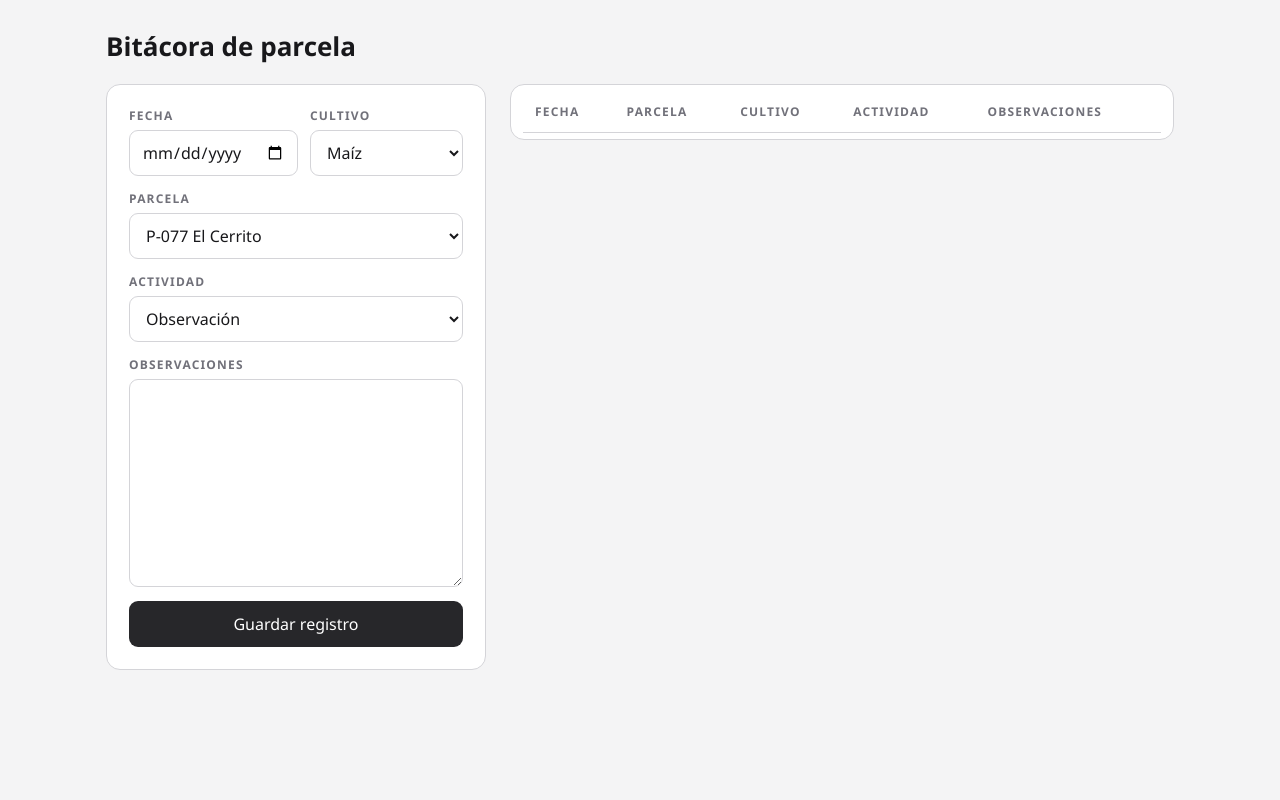
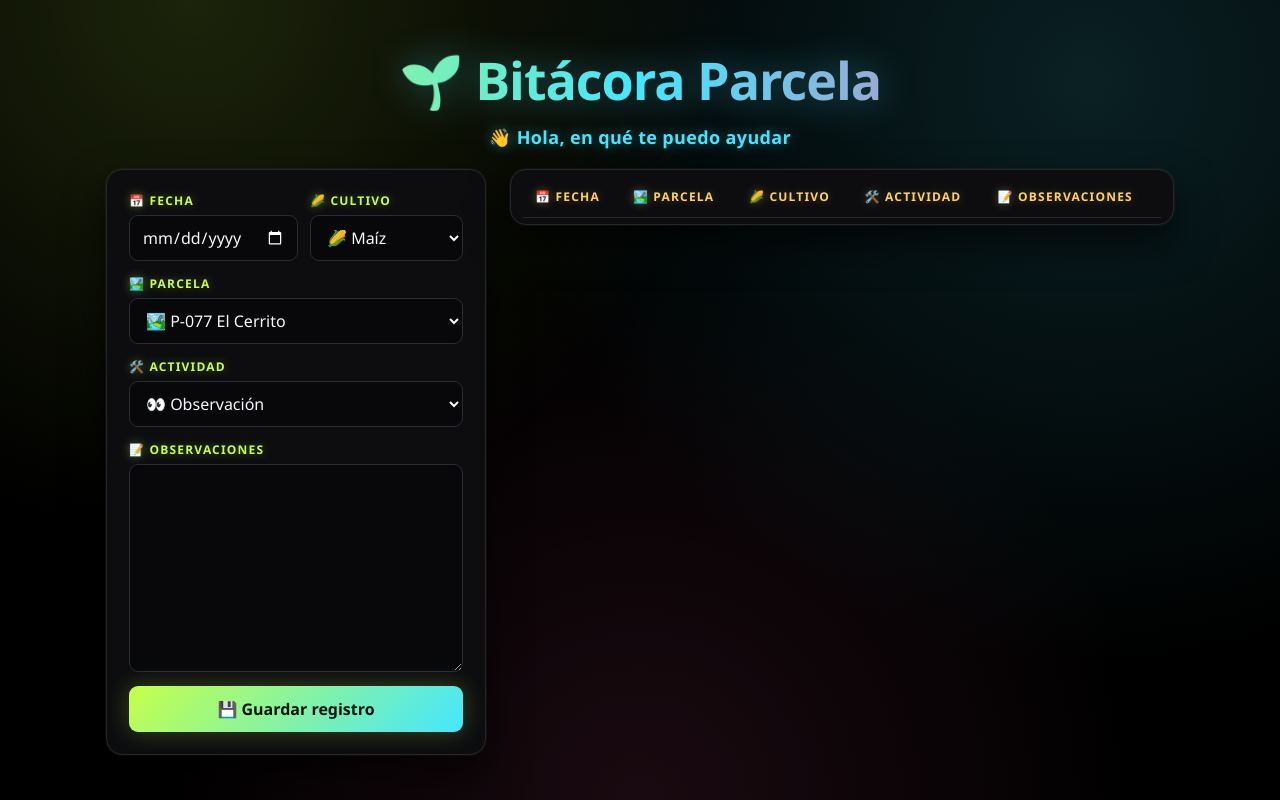
Before and after one commit to IT-Green-GA/form-DIMA-2026, a website built with Vite: page index.html in a window 1280 px wide. Built offline with nearby package versions, Linux system fonts and the light colour scheme; no server answers.

Commit message:
feat: fondo oscuro, titulo centrado y emojis

```diff
--- a/index.html
+++ b/index.html
@@ -7,55 +7,56 @@
 </head>
 <body>
   <header>
-    <h1>Bitácora de parcela</h1>
+    <h1>🌱 Bitácora Parcela</h1>
+    <p class="saludo">👋 Hola, en qué te puedo ayudar</p>
   </header>
 
   <main>
     <form id="registro" class="tarjeta">
       <div class="dos">
         <div class="campo">
-          <label for="fecha">Fecha</label>
+          <label for="fecha">📅 Fecha</label>
           <input id="fecha" type="date" name="fecha" required>
         </div>
         <div class="campo">
-          <label for="cultivo">Cultivo</label>
+          <label for="cultivo">🌽 Cultivo</label>
           <select id="cultivo" name="cultivo">
-            <option>Maíz</option>
-            <option>Frijol</option>
-            <option>Haba</option>
-            <option>Avena</option>
+            <option value="Maíz">🌽 Maíz</option>
+            <option value="Frijol">🫘 Frijol</option>
+            <option value="Haba">🌱 Haba</option>
+            <option value="Avena">🌾 Avena</option>
           </select>
         </div>
       </div>
       <div class="campo">
-        <label for="parcela">Parcela</label>
+        <label for="parcela">🏞️ Parcela</label>
         <select id="parcela" name="parcela">
-          <option>P-077 El Cerrito</option>
-          <option>P-012 La Loma</option>
-          <option>P-031 San Diego</option>
+          <option value="P-077 El Cerrito">🏞️ P-077 El Cerrito</option>
+          <option value="P-012 La Loma">⛰️ P-012 La Loma</option>
+          <option value="P-031 San Diego">🌄 P-031 San Diego</option>
         </select>
       </div>
       <div class="campo">
-        <label for="actividad">Actividad</label>
+        <label for="actividad">🛠️ Actividad</label>
         <select id="actividad" name="actividad">
-          <option>Observación</option>
-          <option>Riego</option>
-          <option>Fertilización</option>
-          <option>Muestreo</option>
+          <option value="Observación">👀 Observación</option>
+          <option value="Riego">💧 Riego</option>
+          <option value="Fertilización">🌿 Fertilización</option>
+          <option value="Muestreo">🧪 Muestreo</option>
         </select>
       </div>
       <div class="campo">
-        <label for="observaciones">Observaciones</label>
+        <label for="observaciones">📝 Observaciones</label>
         <textarea id="observaciones" name="observaciones" rows="8"></textarea>
       </div>
-      <button type="submit">Guardar registro</button>
+      <button type="submit">💾 Guardar registro</button>
       <p id="estado" class="estado" role="status"></p>
     </form>
 
     <section class="tarjeta tabla">
       <table id="registros">
         <thead>
-          <tr><th>Fecha</th><th>Parcela</th><th>Cultivo</th><th>Actividad</th><th>Observaciones</th></tr>
+          <tr><th>📅 Fecha</th><th>🏞️ Parcela</th><th>🌽 Cultivo</th><th>🛠️ Actividad</th><th>📝 Observaciones</th></tr>
         </thead>
         <tbody></tbody>
       </table>
--- a/src/style.css
+++ b/src/style.css
@@ -1,11 +1,15 @@
 :root {
-  --fondo: #f4f4f5;
-  --tarjeta: #ffffff;
-  --texto: #18181b;
-  --tenue: #71717a;
-  --linea: #d4d4d8;
-  --boton: #27272a;
-  --boton-activo: #3f3f46;
+  --fondo: #000000;
+  --tarjeta: #0d0d10;
+  --texto: #f5f7fa;
+  --tenue: #a9b3c1;
+  --linea: #26262e;
+  --boton: #c6ff4a;
+  --boton-activo: #e2ff8a;
+  --lima: #c6ff4a;
+  --cyan: #45e6ff;
+  --rosa: #ff5fa2;
+  --ambar: #ffd166;
   --sans: "Avenir Next", "Avenir", "Segoe UI", "Helvetica Neue", Arial, sans-serif;
 }
 
@@ -13,7 +17,13 @@
 
 body {
   margin: 0;
-  background: var(--fondo);
+  min-height: 100vh;
+  background:
+    radial-gradient(circle at 15% 0%, rgba(198, 255, 74, .14), transparent 40%),
+    radial-gradient(circle at 85% 10%, rgba(69, 230, 255, .14), transparent 45%),
+    radial-gradient(circle at 50% 100%, rgba(255, 95, 162, .10), transparent 50%),
+    var(--fondo);
+  background-attachment: fixed;
   color: var(--texto);
   font-family: var(--sans);
   -webkit-font-smoothing: antialiased;
@@ -22,9 +32,28 @@ body {
 header {
   max-width: 1100px;
   margin: 0 auto;
-  padding: 28px 16px 0;
+  padding: 44px 16px 0;
+  text-align: center;
 }
-h1 { margin: 0; font-size: 26px; font-weight: 600; }
+h1 {
+  margin: 0;
+  font-size: clamp(32px, 6vw, 52px);
+  font-weight: 800;
+  letter-spacing: -.02em;
+  background: linear-gradient(90deg, var(--lima), var(--cyan) 50%, var(--rosa));
+  -webkit-background-clip: text;
+  background-clip: text;
+  color: transparent;
+  filter: drop-shadow(0 0 18px rgba(69, 230, 255, .35));
+}
+.saludo {
+  margin: 10px 0 0;
+  font-size: 18px;
+  font-weight: 600;
+  letter-spacing: .02em;
+  color: var(--cyan);
+  text-shadow: 0 0 14px rgba(69, 230, 255, .45);
+}
 
 main {
   max-width: 1100px;
@@ -39,8 +68,11 @@ main {
 .tarjeta {
   background: var(--tarjeta);
   border: 1px solid var(--linea);
-  border-radius: 14px;
+  border-radius: 16px;
   padding: 22px;
+  box-shadow:
+    0 0 0 1px rgba(198, 255, 74, .04),
+    0 18px 40px rgba(0, 0, 0, .65);
 }
 
 /* Formulario */
@@ -52,41 +84,54 @@ main {
   font-weight: 700;
   letter-spacing: .1em;
   text-transform: uppercase;
-  color: var(--tenue);
 }
+.campo label { color: var(--lima); text-shadow: 0 0 10px rgba(198, 255, 74, .35); }
+th { color: var(--ambar); text-shadow: 0 0 10px rgba(255, 209, 102, .3); }
 input, select, textarea {
   font: inherit;
   font-size: 16px;
   width: 100%;
   padding: 10px 12px;
-  border: 1px solid var(--linea);
+  border: 1px solid #2b2b35;
   border-radius: 9px;
-  background: #fff;
+  background: #08080b;
   color: var(--texto);
+  color-scheme: dark;
+  caret-color: var(--lima);
 }
+select option { background: #0d0d10; color: var(--texto); }
 textarea { resize: vertical; line-height: 1.45; }
-input:focus, select:focus, textarea:focus { outline: 2px solid var(--tenue); outline-offset: -1px; }
+input:focus, select:focus, textarea:focus {
+  outline: 2px solid rgba(69, 230, 255, .65);
+  outline-offset: -1px;
+  border-color: var(--cyan);
+}
 
 button {
   font: inherit;
   font-size: 16px;
+  font-weight: 800;
   padding: 12px;
   border: 0;
   border-radius: 9px;
-  background: var(--boton);
-  color: #fff;
+  background: linear-gradient(135deg, var(--lima), var(--cyan));
+  color: #03120a;
   cursor: pointer;
+  box-shadow: 0 0 22px rgba(198, 255, 74, .25);
 }
-button:hover { background: var(--boton-activo); }
+button:hover { background: linear-gradient(135deg, var(--boton-activo), #8af0ff); }
 button:disabled { opacity: .5; cursor: default; }
 
-.estado { margin: 0; font-size: 14px; color: var(--tenue); }
+.estado { margin: 0; font-size: 14px; color: var(--cyan); }
 .estado:empty { display: none; }
 
 /* Registros */
 .tabla { padding: 6px 12px; overflow-x: auto; }
 table { width: 100%; border-collapse: collapse; font-size: 15px; }
 th, td { padding: 12px; border-bottom: 1px solid var(--linea); text-align: left; vertical-align: top; }
+td { color: #e8edf3; }
+tbody tr { transition: background .15s ease; }
+tbody tr:hover { background: rgba(69, 230, 255, .06); }
 tbody tr:last-child td { border-bottom: 0; }
 td:not(:last-child) { white-space: nowrap; }
 td:last-child { min-width: 220px; }
```
